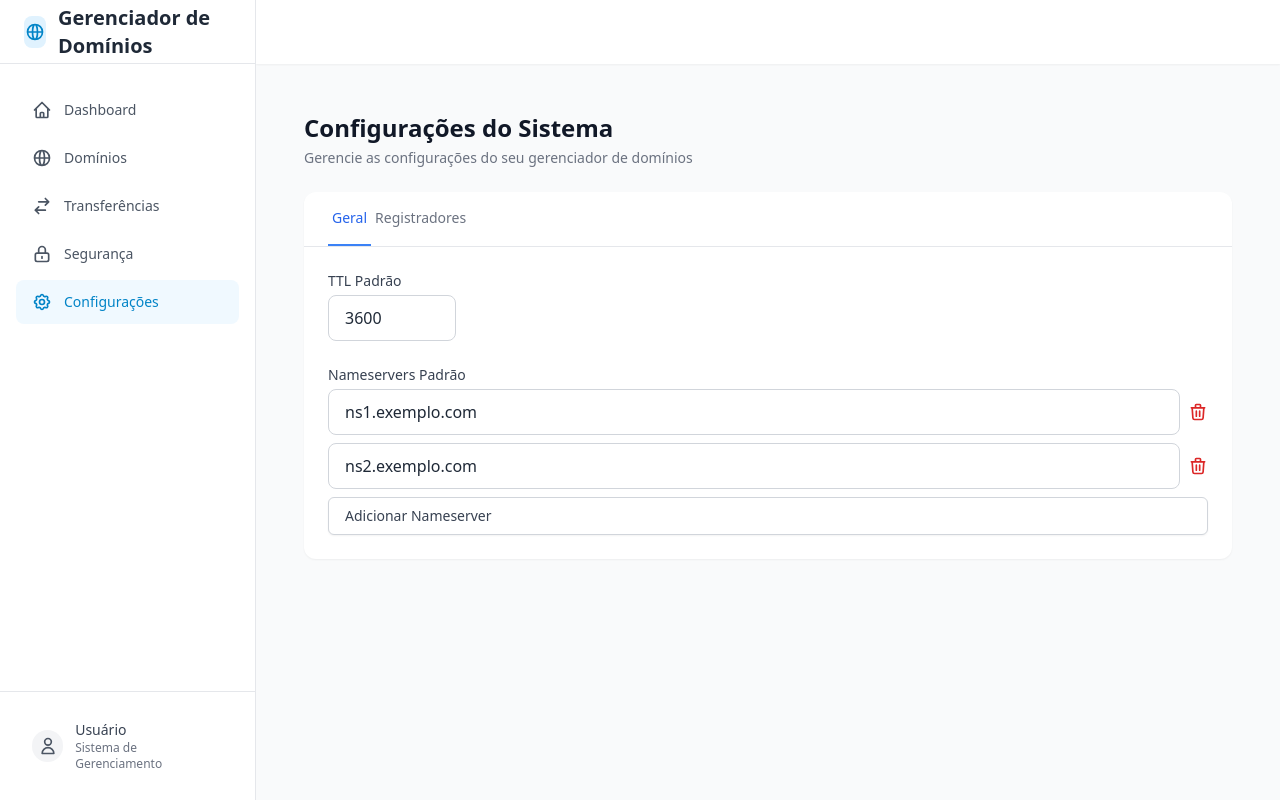
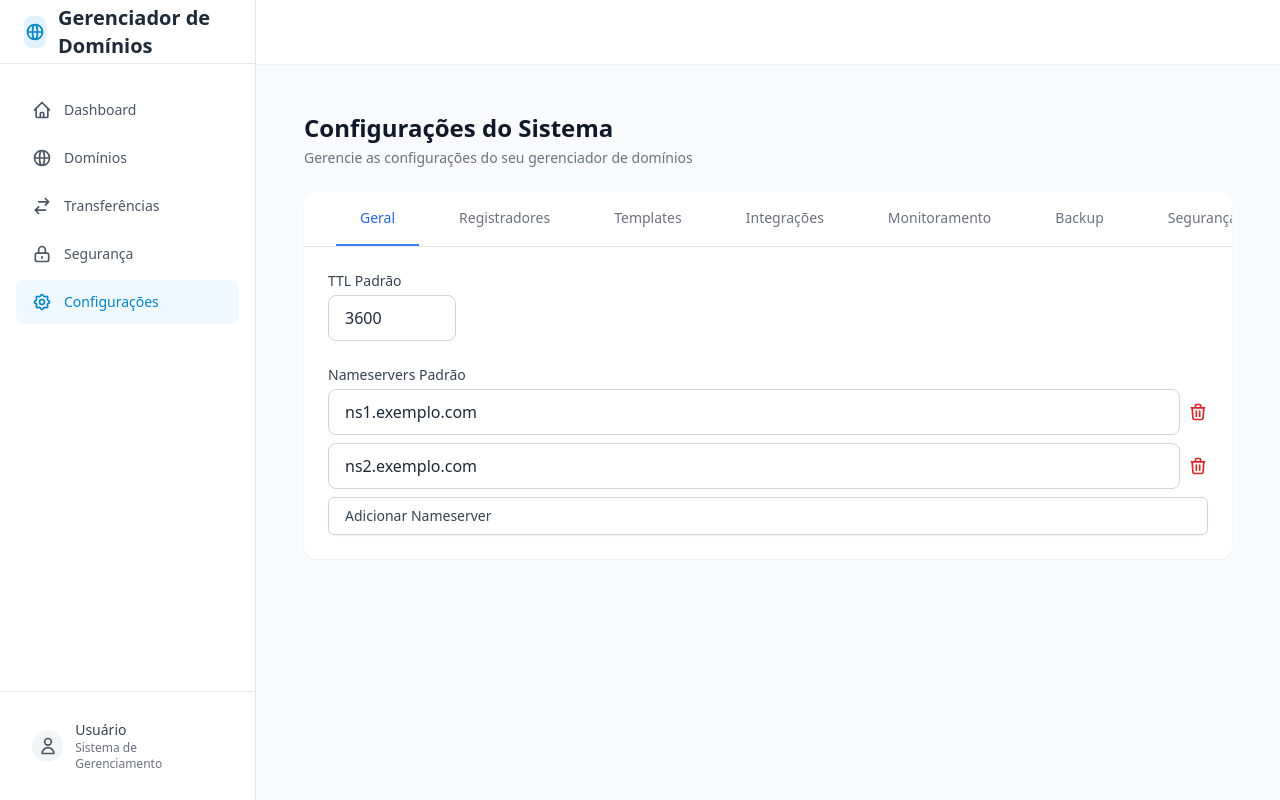
Before and after one commit to julienvinicius/GerenciadorDominios, a Vue app in the folder frontend/: page /settings in a window 1280 px wide. Built offline with nearby package versions, Linux system fonts and the light colour scheme.

Commit message:
Aumentar espacamento entre abas

```diff
--- a/frontend/src/views/Settings.vue
+++ b/frontend/src/views/Settings.vue
@@ -18,7 +18,7 @@
               currentTab === tab.id
                 ? 'border-blue-500 text-blue-600'
                 : 'border-transparent text-gray-500 hover:text-gray-700 hover:border-gray-300',
-              'whitespace-nowrap py-3 sm:py-4 px-2 sm:px-1 border-b-2 font-medium text-sm'
+              'whitespace-nowrap py-3 sm:py-4 px-4 sm:px-6 mx-1 sm:mx-2 border-b-2 font-medium text-sm'
             ]"
           >
             {{ tab.name }}
@@ -112,6 +112,56 @@
             </div>
           </div>
         </div>
+
+        <!-- Templates -->
+        <div v-if="currentTab === 'templates'" class="space-y-4 sm:space-y-6">
+          <div class="bg-white p-4 rounded-lg border border-gray-200">
+            <h3 class="text-lg font-medium text-gray-900 mb-2">Templates</h3>
+            <p class="text-sm text-gray-500">
+              Esta funcionalidade estará disponível em breve. Os templates permitirão criar configurações pré-definidas para seus domínios.
+            </p>
+          </div>
+        </div>
+
+        <!-- Integrações -->
+        <div v-if="currentTab === 'integrations'" class="space-y-4 sm:space-y-6">
+          <div class="bg-white p-4 rounded-lg border border-gray-200">
+            <h3 class="text-lg font-medium text-gray-900 mb-2">Integrações</h3>
+            <p class="text-sm text-gray-500">
+              Esta funcionalidade estará disponível em breve. Integrações com outros serviços e APIs serão configuradas aqui.
+            </p>
+          </div>
+        </div>
+
+        <!-- Monitoramento -->
+        <div v-if="currentTab === 'monitoring'" class="space-y-4 sm:space-y-6">
+          <div class="bg-white p-4 rounded-lg border border-gray-200">
+            <h3 class="text-lg font-medium text-gray-900 mb-2">Monitoramento</h3>
+            <p class="text-sm text-gray-500">
+              Esta funcionalidade estará disponível em breve. Configure alertas e monitoramento para seus domínios.
+            </p>
+          </div>
+        </div>
+
+        <!-- Backup -->
+        <div v-if="currentTab === 'backup'" class="space-y-4 sm:space-y-6">
+          <div class="bg-white p-4 rounded-lg border border-gray-200">
+            <h3 class="text-lg font-medium text-gray-900 mb-2">Backup</h3>
+            <p class="text-sm text-gray-500">
+              Esta funcionalidade estará disponível em breve. Configure backups automáticos de suas configurações.
+            </p>
+          </div>
+        </div>
+
+        <!-- Segurança -->
+        <div v-if="currentTab === 'security'" class="space-y-4 sm:space-y-6">
+          <div class="bg-white p-4 rounded-lg border border-gray-200">
+            <h3 class="text-lg font-medium text-gray-900 mb-2">Segurança</h3>
+            <p class="text-sm text-gray-500">
+              Esta funcionalidade estará disponível em breve. Configure opções de segurança para seus domínios.
+            </p>
+          </div>
+        </div>
       </div>
     </div>
 
@@ -131,7 +181,12 @@ import RegistrarForm from '@/components/registrars/RegistrarForm.vue'
 
 const tabs = [
   { id: 'general', name: 'Geral' },
-  { id: 'registrars', name: 'Registradores' }
+  { id: 'registrars', name: 'Registradores' },
+  { id: 'templates', name: 'Templates' },
+  { id: 'integrations', name: 'Integrações' },
+  { id: 'monitoring', name: 'Monitoramento' },
+  { id: 'backup', name: 'Backup' },
+  { id: 'security', name: 'Segurança' }
 ]
 
 const currentTab = ref('general')
```
